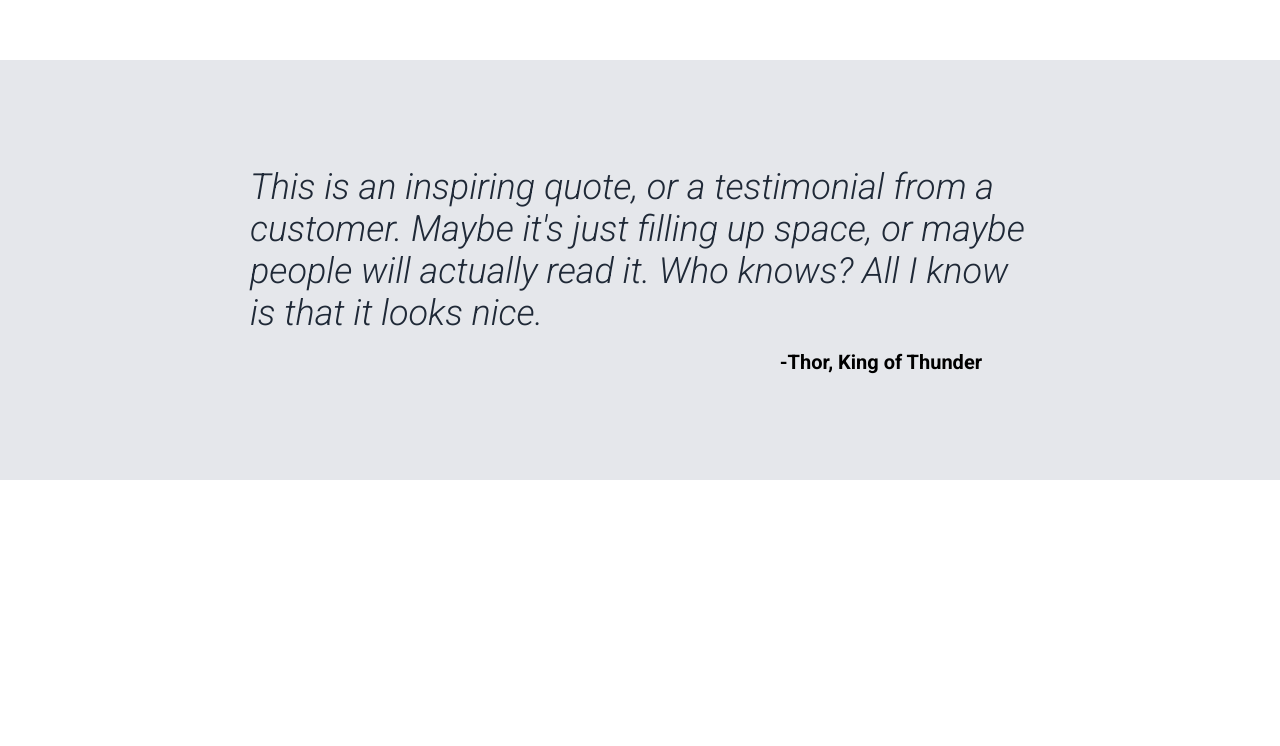
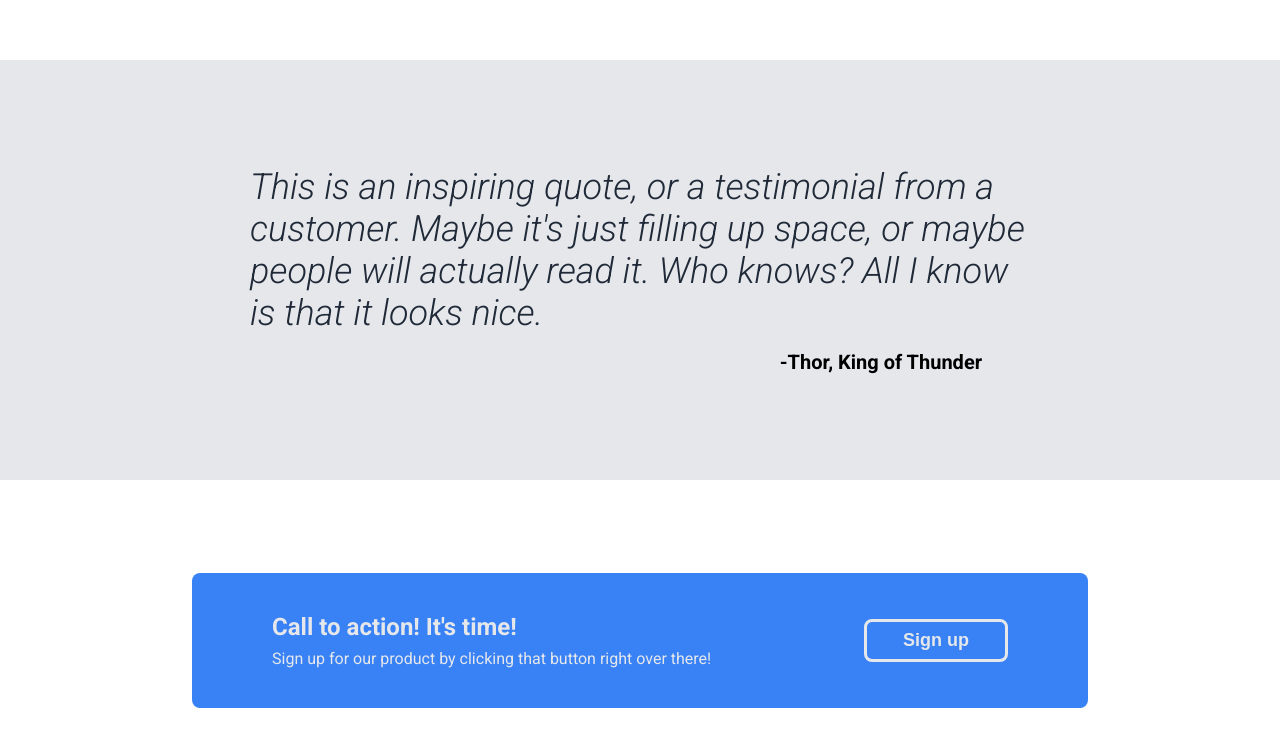
Before and after one commit to farah040/landing-page, a plain HTML site: page index.html in a window 1280 px wide. Shown: the part 840-1586 px from the top of the page. Before the commit the page ends 1320 px from the top, so only its background shows below. Drawn offline with Linux system fonts and the light colour scheme.

Commit message:
Add sign up section 4

```diff
--- a/index.html
+++ b/index.html
@@ -50,7 +50,15 @@
                 <p class="quote">This is an inspiring quote, or a testimonial from a customer. Maybe it's just filling up space, or maybe people will actually read it. Who knows? All I know is that it looks nice.</p>
                 <p class="author">-Thor, King of Thunder</p>
             </div>
-            <div class="section4"></div>
+            <div class="section4">
+                <div class="box">
+                    <div class="text">
+                        <p class="header-text">Call to action! It's time!</p>
+                        <p>Sign up for our product by clicking that button right over there!</p>
+                    </div>
+                    <button>Sign up</button>
+                </div>
+            </div>
         </div>
 
         <div class="footer">
--- a/style.css
+++ b/style.css
@@ -137,3 +137,42 @@ body {
     font-weight: bolder;
     font-size: 20px;
 }
+
+.section4 {
+    height: 320px;
+    display: flex;
+    justify-content: center;
+    align-items: center;
+}
+
+.section4 .box {
+    width: 70%;
+    height: 135px;
+    border-radius: 8px;
+    padding: 50px 80px;
+    background-color: #3882F6;
+    color: #E5E7EB;
+    display: flex;
+    align-items: center;
+}
+
+.section4 .box .text {
+    flex: 1;
+}
+
+.section4 .header-text {
+    font-size: 24px;
+    font-weight: bold;
+    margin-bottom: 8px;
+}
+
+.section4 button {
+    background-color: transparent;
+    border: 3px solid #E5E7EB;
+    color: inherit;
+    border-radius: 8px;
+    padding: 8px 36px;
+    font-weight: bolder;
+    font-size: 1.125rem;
+    cursor: pointer;
+}
```
